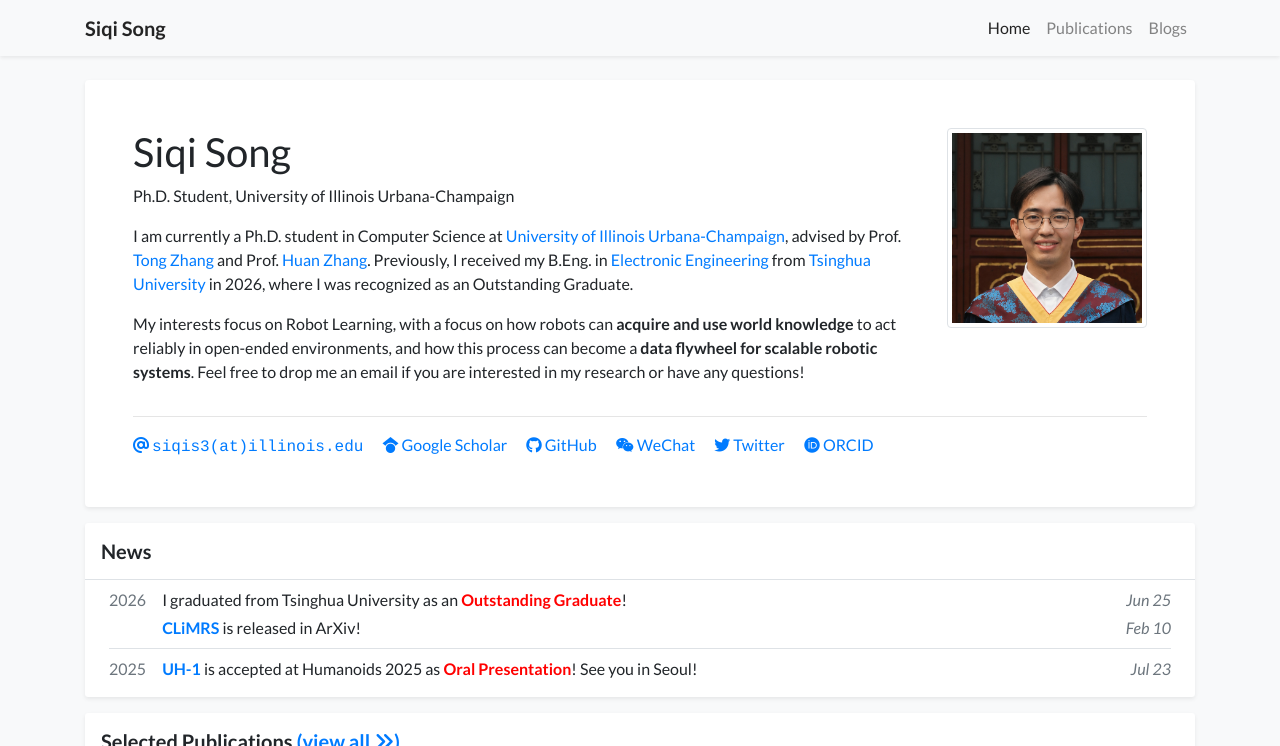
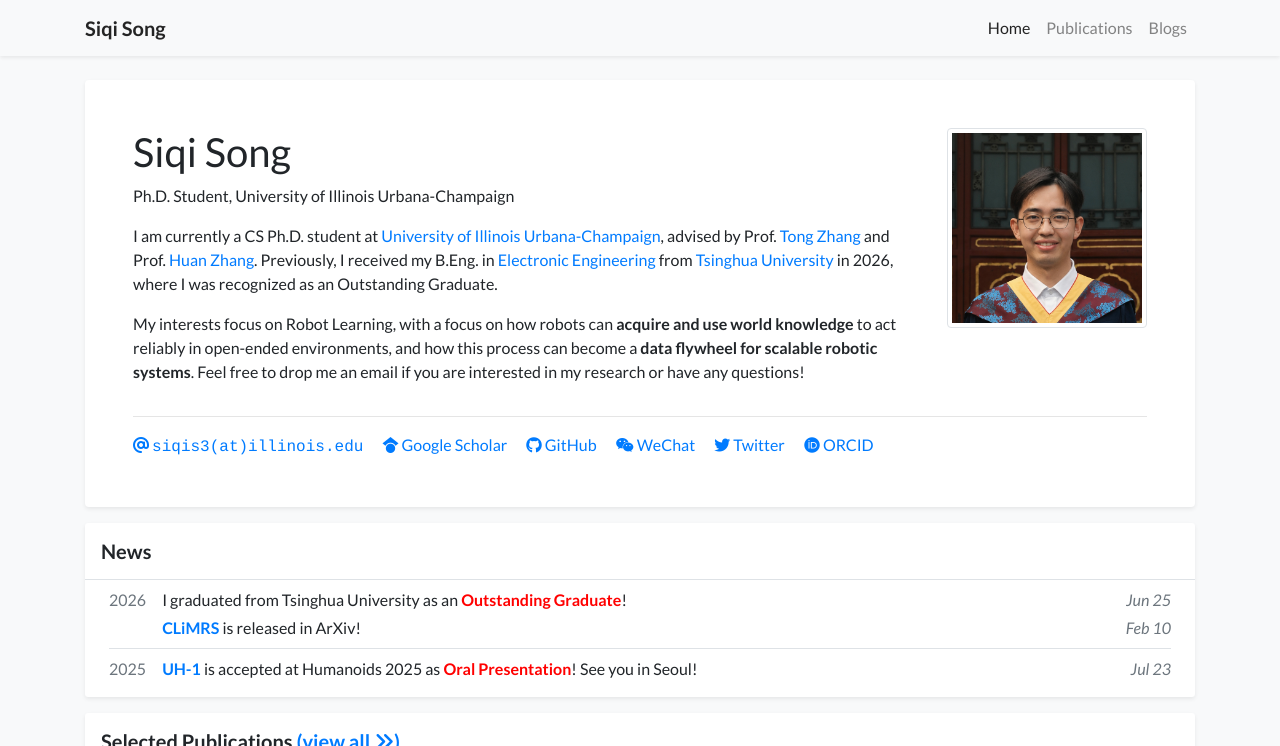
Before and after one commit to song-siqi/song-siqi.github.io, a Jekyll site: the page built from index.html, in a window 1280 px wide and 900 px high, cut to the strip 0-746 px from the top of the window. Built offline with Jekyll 4.4.1, drawn with Linux system fonts in a browser that asks for light colours; nearby versions of some CDN libraries; a style sheet for code colours, icons or effects is not loaded.

Commit message:
[update] explanation

```diff
--- a/_data/profile.yml
+++ b/_data/profile.yml
@@ -22,7 +22,7 @@ wechat_qrcode: /assets/images/etc/wechat.jpg
 short_bio_text_justify: false
 short_bio: >-
   <p>
-    I am currently a Ph.D. student in Computer Science at <a href="https://siebelschool.illinois.edu/" target="_blank">University of Illinois Urbana-Champaign</a>, advised by Prof. <a href="https://tongzhang-ml.org/" target="_blank">Tong Zhang</a> and Prof. <a href="https://huan-zhang.com/" target="_blank">Huan Zhang</a>.
+    I am currently a CS Ph.D. student at <a href="https://siebelschool.illinois.edu/" target="_blank">University of Illinois Urbana-Champaign</a>, advised by Prof. <a href="https://tongzhang-ml.org/" target="_blank">Tong Zhang</a> and Prof. <a href="https://huan-zhang.com/" target="_blank">Huan Zhang</a>.
     Previously, I received my B.Eng. in <a href="https://ee.tsinghua.edu.cn/" target="_blank">Electronic Engineering</a> from <a href="https://www.tsinghua.edu.cn/" target="_blank">Tsinghua University</a> in 2026, where I was recognized as an Outstanding Graduate.
   </p>
   <p>
```
